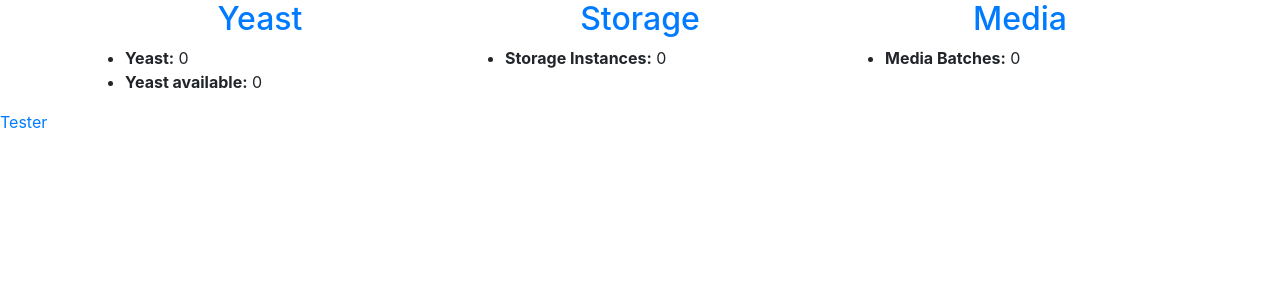
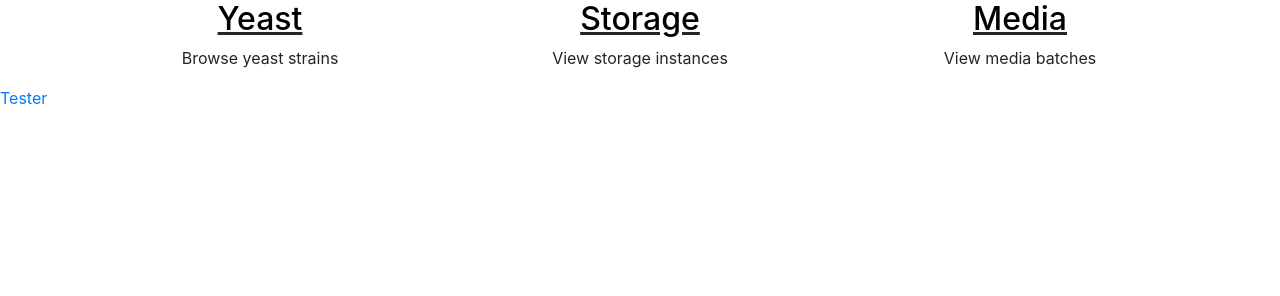
Before and after one commit to Chizzy101/yeast-catalog, a Django app: page /catalog/ in a window 1280 px wide. Shown: the part 504-800 px from the top of the page. Run offline with Django 3.2, Linux system fonts and the light colour scheme; data that the repository does not hold is empty; some libraries are stand-ins or nearby versions.

Commit message:
Tweaks to storage instance form and redo index page icons from .png as .svg

```diff
--- a/catalog/templates/catalog/storageinstance_form.html
+++ b/catalog/templates/catalog/storageinstance_form.html
@@ -23,7 +23,7 @@
     $( ".datepicker" ).datepicker({
       changeMonth: true,
       changeYear: true,
-      yearRange: "1900:2012",
+      yearRange: "1900:2020",
       // You can put more options here.
 
     });
--- a/catalog/templates/index.html
+++ b/catalog/templates/index.html
@@ -13,31 +13,24 @@
       {% load static %}
         <a href="{% url 'yeasts' %}"><img src="{% static "Microscope.svg" %}" class="img-round mx-auto d-block" height="200" width="200"></a>
       </div>
-      <h2 class="text-center"><a href="{% url 'yeasts' %}">Yeast</a></h2>
-        <ul>
-          <li><strong>Yeast:</strong> {{ num_yeast }}</li>
-          <li><strong>Yeast available:</strong> {{ num_instances_available }}</li>
-        </ul>
+      <h2 class="text-center"><u><a href="{% url 'yeasts' %}" style="color:black">Yeast</a></u></h2>
+        <p class="text-center">Browse yeast strains</p>
       </div>
 
     <div class="col-sm-4">
       <div class="zoom">
-        <a href="{% url 'storage' %}"><img src="{% static "Storage.png" %}" class="img-round mx-auto d-block" height="200" width="200"></a>
+        <a href="{% url 'storage' %}"><img src="{% static "Vial.svg" %}" class="img-round mx-auto d-block" height="200" width="200"></a>
       </div>
-      <h2 class="text-center"><a href="{% url 'storage' %}">Storage</a></h2>
-        <ul>
-          <li><strong>Storage Instances:</strong> {{ num_instances }}</li>
-        </ul>
+      <h2 class="text-center"><u><a href="{% url 'storage' %}" style="color:black">Storage</a></u></h2>
+        <p class="text-center">View storage instances</p>
     </div>
 
     <div class="col-sm-4">
       <div class="zoom">
-        <a href="{% url 'media'%}"><img src="{% static "Media (2).png" %}" class="img-round mx-auto d-block" height="200" width="200"></a>
+        <a href="{% url 'media'%}"><img src="{% static "Flask.svg" %}" class="img-round mx-auto d-block" height="200" width="200"></a>
       </div>
-      <h2 class="text-center"><a href="{% url 'media'%}">Media</a></h2>
-        <ul>
-          <li><strong>Media Batches:</strong> {{ num_media }}</li>
-        </ul>
+      <h2 class="text-center"><u><a href="{% url 'media'%}" style="color:black">Media</a></u></h2>
+        <p class="text-center">View media batches</p>
     </div>
   </div>
 </div>
--- a/catalog/urls.py
+++ b/catalog/urls.py
@@ -12,7 +12,7 @@ urlpatterns = [
     path('storage/', views.storageList, name='storage'),
     path('storage/<int:pk>', views.StorageInstanceDetailView.as_view(), name='storageinstance-detail'),
     path('storage/create/', views.create_storage_instance, name='storageinstance-create'),
-    path('storage/<int:pk>/update', views.StorageInstanceUpdate.as_view(), name='storageinstance-update'),
+    path('storage/<int:pk>/update', views.update_storage_instance, name='storageinstance-update'),
     path('storage/<int:pk>/delete', views.StorageInstanceDelete.as_view(), name='storageinstance-delete'),
     path('media/', views.MediaListView.as_view(), name='media'),
     path('media/<int:pk>', views.MediaDetailView.as_view(), name='media-detail'),
--- a/catalog/views.py
+++ b/catalog/views.py
@@ -7,7 +7,7 @@ from django.http import HttpResponse, HttpResponseRedirect
 from django.views.generic import TemplateView
 from django.contrib.auth.mixins import PermissionRequiredMixin
 from django.contrib.auth.decorators import permission_required, login_required
-from .forms import CreateStorageInstanceForm
+from .forms import CreateStorageInstanceForm, UpdateStorageInstanceForm
 import datetime #to set initial value of date field to today
 
 # Create your views here.
@@ -16,18 +16,9 @@ def index(request):
     """
     View function for home page of application.
     """
-    # Generate counts of some of the main objects
-    num_yeast=Yeast.objects.all().count()
-    num_instances=StorageInstance.objects.all().count()
-    # Available yeast (status = 'a')
-    num_instances_available=StorageInstance.objects.filter(storage_status__exact='i').count()
-    num_media=Media.objects.all().count()
-
-    # Render the HTML template index.html with the data in the context variable
     return render(
         request,
         'index.html',
-        context={'num_yeast':num_yeast,'num_instances':num_instances, 'num_media':num_media, 'num_instances_available':num_instances_available},
     )
 
 class YeastListView(generic.ListView):
@@ -62,7 +53,10 @@ def storageList(request):
     return render(
         request,
         'catalog/storageinstance_list.html',
-        context={'list_storage_inoculated':list_storage_inoculated, 'list_storage_available':list_storage_available,'list_storage_used':list_storage_used},
+        context={
+            'list_storage_inoculated':list_storage_inoculated,
+            'list_storage_available':list_storage_available,
+            'list_storage_used':list_storage_used},
     )
 
 class StorageInstanceDetailView(generic.DetailView):
@@ -93,7 +87,8 @@ def create_storage_instance(request):
                 media=form.cleaned_data['media'],
                 storage_status=form.cleaned_data['storage_status'],
                 comments=form.cleaned_data['comments'],
-                )
+            )
+
                 for i in list(range(0,form.cleaned_data['storageinstance_count']))]
             # bulk create of StorageInstance objects based on counter from form
             StorageInstance.objects.bulk_create(create_list)
@@ -102,15 +97,51 @@ def create_storage_instance(request):
 
     # If this is a GET (or any other method) create the default form.
     else:
-        form = CreateStorageInstanceForm(initial={'date_created':today,'storage_status':'a','storageinstance_count':1})
+        form = CreateStorageInstanceForm(
+            initial={
+                'date_created':today,
+                'storage_status':'a',
+                'storageinstance_count':1
+            }
+        )
 
-    return render(request, 'catalog/storageinstance_create.html',{'form':form})
+    return render(
+        request,
+        'catalog/storageinstance_create.html',
+        {'form':form}
+    )
 
-class StorageInstanceUpdate(PermissionRequiredMixin, UpdateView):
-    model = StorageInstance
-    fields = '__all__'
-    permission_required = 'catalog.is_staff'
+@login_required
+@permission_required('catalog.can_add_storageinstance')
+def update_storage_instance(request, pk):
+    """
+    View function for updating storage instances
+    """
 
+    # If this is a POST request then process the Form data
+    if request.method == 'POST':
+
+        # Create a form instance and populate it with data from the request (binding):
+        form = UpdateStorageInstanceForm(request.POST)
+
+        # Check if the form is valid:
+        if form.is_valid():
+            # process the data in form.cleaned_data as required
+
+            return HttpResponseRedirect(reverse('storage'))
+
+    # If this is a GET (or any other method) create the default form.
+    else:
+        storage_instance = StorageInstance.objects.get(pk=pk)
+        form = UpdateStorageInstanceForm(
+            instance=storage_instance
+        )
+
+    return render(
+        request,
+        'catalog/storageinstance_form.html',
+        {'form':form}
+    )
 
 class StorageInstanceDelete(PermissionRequiredMixin, DeleteView):
     model = StorageInstance
```
Also changed, not shown: catalog/forms.py (+16 -6 lines).
